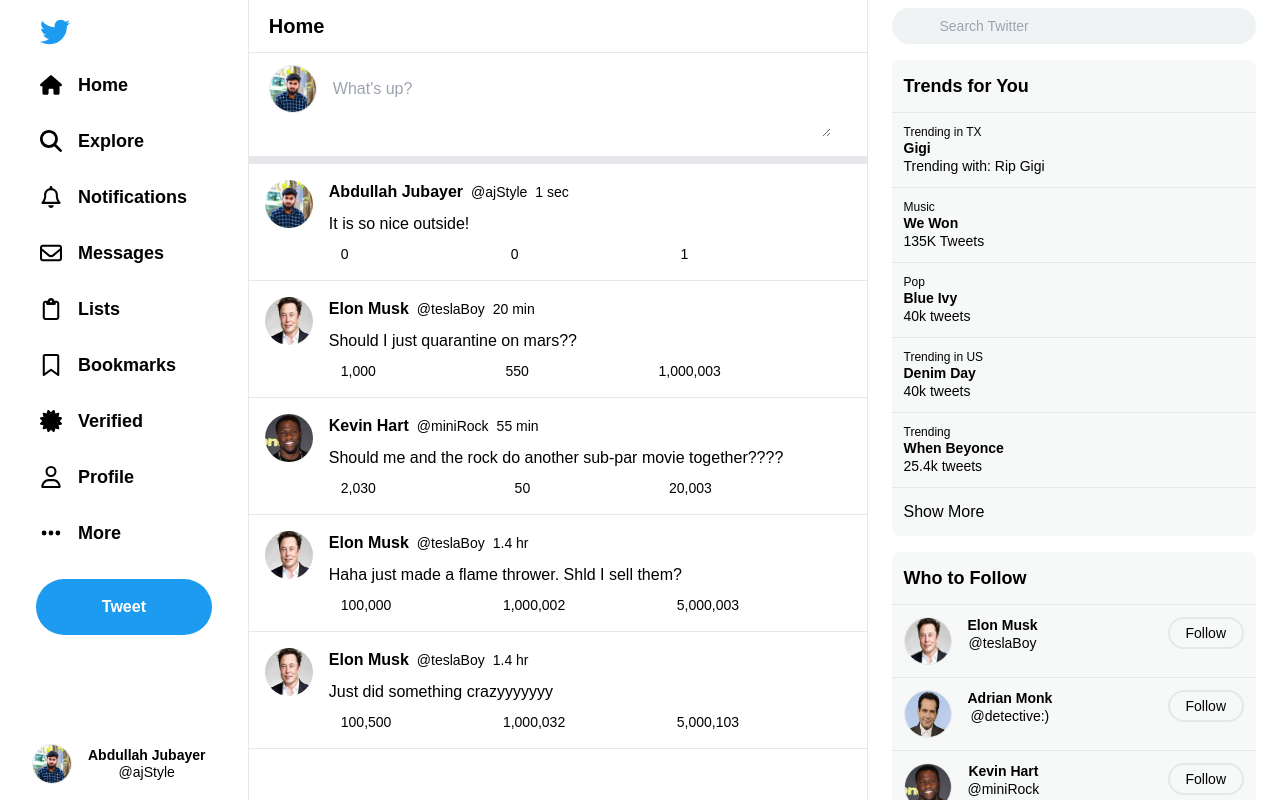
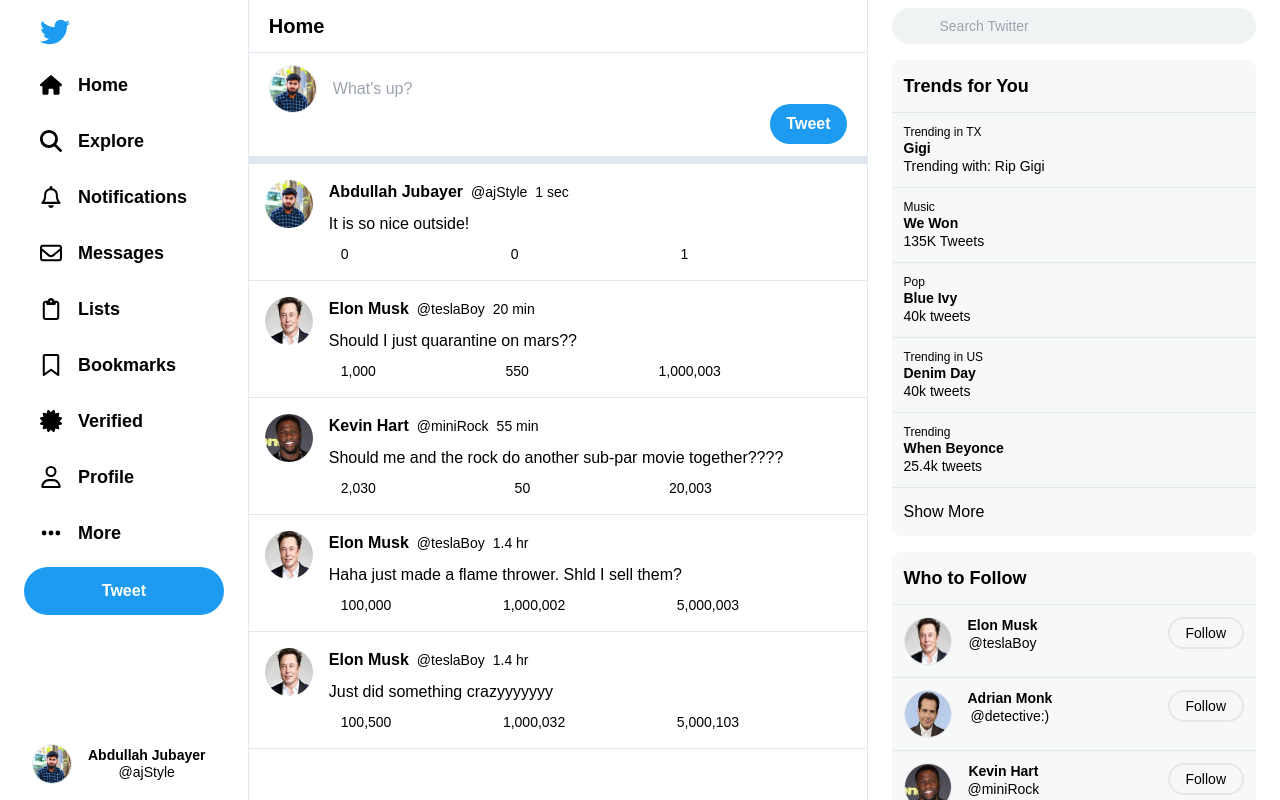
Before and after one commit to Abdullah9001/tweeter-clone, a Nuxt app: page / in a window 1280 px wide. Built offline with nearby package versions, Linux system fonts and the light colour scheme.

Commit message:
some coloe change

```diff
--- a/pages/index.vue
+++ b/pages/index.vue
@@ -2,7 +2,7 @@
   <div id="app" class="flex container h-screen w-full">
     <!-- side nav -->
     <div
-      class="lg:w-1/5 border-r border-lighter px-2 lg:px-6 py-2 flex flex-col justify-between"
+      class="lg:w-1/5 border-r border-slate-200 px-2 lg:px-6 py-2 flex flex-col justify-between"
     >
       <div>
         <button
@@ -36,7 +36,7 @@
           </button>
         </div>
         <button
-          class="text-white bg-blue rounded-full font-semibold focus:outline-none w-12 h-12 lg:h-auto lg:w-full p-3 hover:bg-darkblue"
+          class="text-white bg-blue rounded-full font-semibold focus:outline-none w-12 h-12 lg:h-auto lg:w-full p-3 bg-darkblue"
         >
           <p class="hidden tweet lg:block">Tweet</p>
         </button>
@@ -92,16 +92,16 @@
     <!-- tweets -->
     <div class="w-full md:w-1/2 h-full overflow-y-scroll">
       <div
-        class="px-5 py-3 border-b border-lighter flex items-center justify-between"
+        class="px-5 py-3 border-b border-slate-200 flex items-center justify-between"
       >
         <h1 class="text-xl font-bold">Home</h1>
         <i class="far fa-star text-xl text-blue"></i>
       </div>
-      <div class="px-5 py-3 border-b-8 border-lighter flex">
+      <div class="px-5 py-3 border-b-8 border-slate-200 flex">
         <div class="flex-none">
           <img
             src="profile.png"
-            class="flex-none w-12 h-12 rounded-full border border-lighter"
+            class="flex-none w-12 h-12 rounded-full border border-slate-200"
           />
         </div>
         <form v-on:submit.prevent="addNewTweet" class="w-full px-4 relative">
@@ -119,7 +119,7 @@
           </div>
           <button
             type="submit"
-            class="h-10 px-4 text-white font-semibold bg-blue hover:bg-darkblue focus:outline-none rounded-full absolute bottom-0 right-0"
+            class="h-10 px-4 text-white font-semibold bg-blue bg-darkblue focus:outline-none rounded-full absolute bottom-0 right-0"
           >
             Tweet
           </button>
@@ -224,7 +224,7 @@
         <button
           v-for="trend in trending"
           :key="trend"
-          class="w-full flex justify-between bg-lighter-hover p-3 border-t border-lighter"
+          class="w-full flex justify-between bg-lighter-hover p-3 border-t border-slate-200"
         >
           <div>
             <p class="text-xs text-left leading-tight text-dark">
@@ -240,7 +240,7 @@
           <i class="fas fa-angle-down text-lg text-dark"></i>
         </button>
         <button
-          class="p-3 w-full hover:bg-lighter text-left text-blue border-t border-lighter"
+          class="p-3 w-full hover:bg-lighter text-left text-blue border-t border-slate-200"
         >
           Show More
         </button>
@@ -252,11 +252,11 @@
         <button
           v-for="friend in friends"
           :key="friend"
-          class="w-full flex bg-lighter-hover p-3 border-t border-lighter"
+          class="w-full flex bg-lighter-hover p-3 border-t border-slate-200"
         >
           <img
             :src="`${friend.src}`"
-            class="w-12 h-12 rounded-full border border-lighter"
+            class="w-12 h-12 rounded-full border border-slate-200"
           />
           <div class="hidden lg:block ml-4">
             <p class="text-sm font-bold leading-tight">{{ friend.name }}</p>
@@ -269,7 +269,7 @@
           </button>
         </button>
         <button
-          class="p-3 w-full hover:bg-lighter text-left text-blue border-t border-lighter"
+          class="p-3 w-full hover:bg-lighter text-left text-blue border-t border-slate-200"
         >
           Show More
         </button>
@@ -386,11 +386,6 @@ export default {
   fill: #1d9bf0;
 }
 
-.tweet {
-  background-color: #1d9bf0;
-  padding: 1rem 0;
-  border-radius: 2rem;
-}
 .svg-img {
   fill: none;
   width: 22px;
@@ -408,4 +403,12 @@ export default {
 .bg-lighter-hover:hover {
   background-color: #eff1f1;
 }
+
+.bg-darkblue {
+  background-color: #1d9bf0;
+}
+
+.bg-darkblue:hover {
+  background-color: #1a8cd8;
+}
 </style>
```
